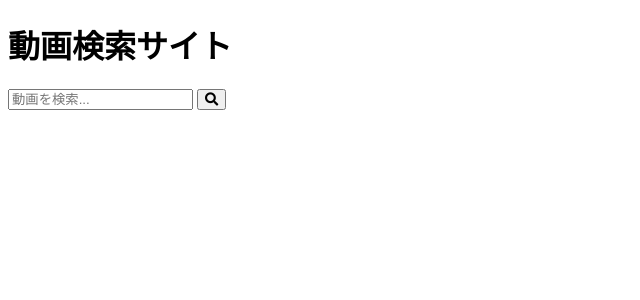
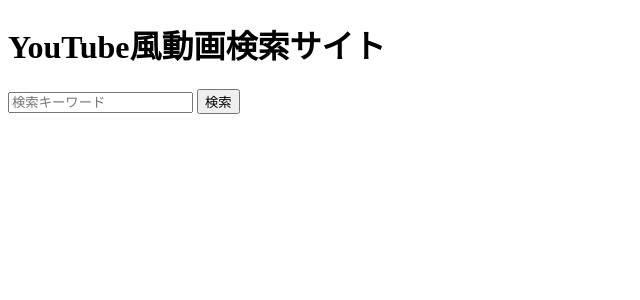
Before and after one commit to mino-hobby-pro/SandSmoke-Youtubedownloader, a FastAPI app: page / in a window 1280 px wide. Shown: the top 300 px of the page, without its empty margins (0-640 px from the left). Run offline with FastAPI, Linux system fonts and the light colour scheme.

Commit message:
Update home.html

```diff
--- a/templates/home.html
+++ b/templates/home.html
@@ -1,5 +1,14 @@
-{% extends "layout.html" %}
-{% block content %}
-<h2>ようこそ！</h2>
-<p>検索バーから動画を検索できます。</p>
-{% endblock %}
+<!DOCTYPE html>
+<html lang="ja">
+<head>
+    <meta charset="UTF-8">
+    <title>YouTube風動画検索サイト</title>
+</head>
+<body>
+    <h1>YouTube風動画検索サイト</h1>
+    <form action="/search" method="get">
+        <input type="text" name="q" placeholder="検索キーワード" required>
+        <button type="submit">検索</button>
+    </form>
+</body>
+</html>
```
